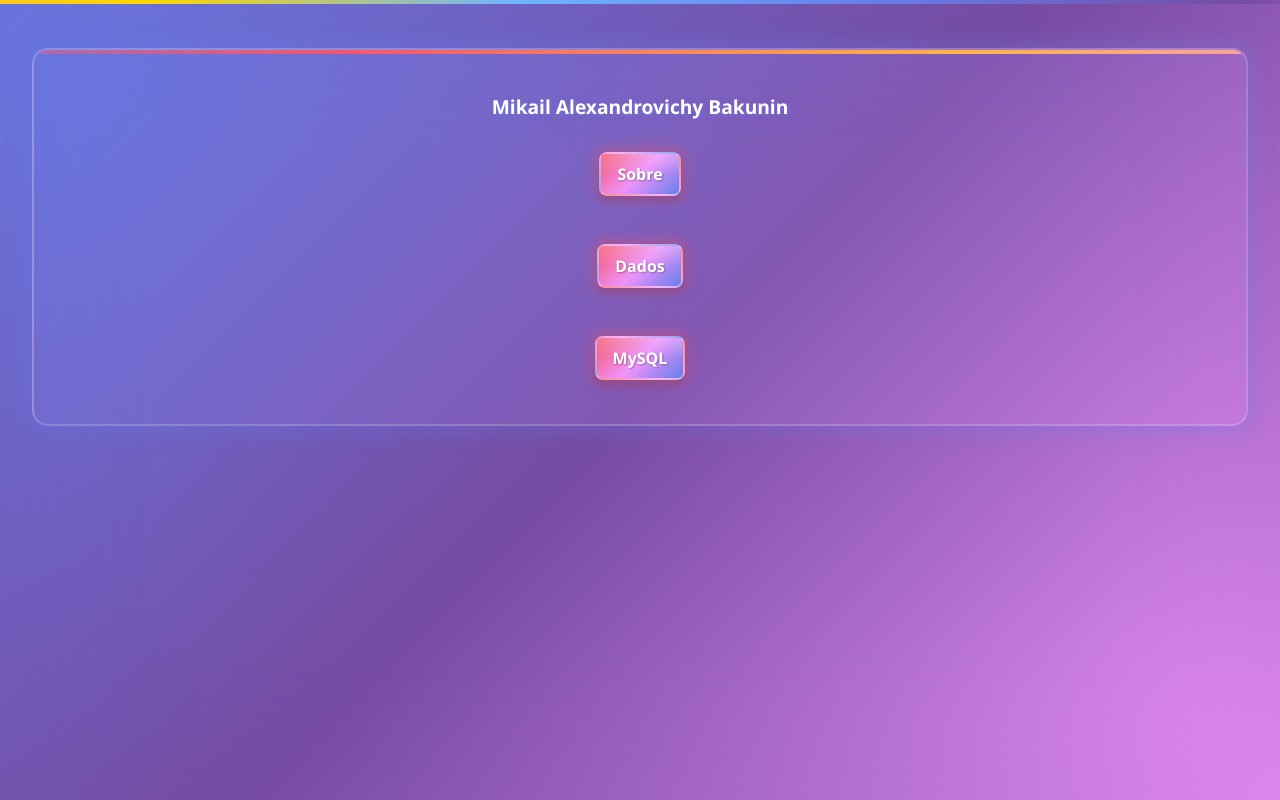
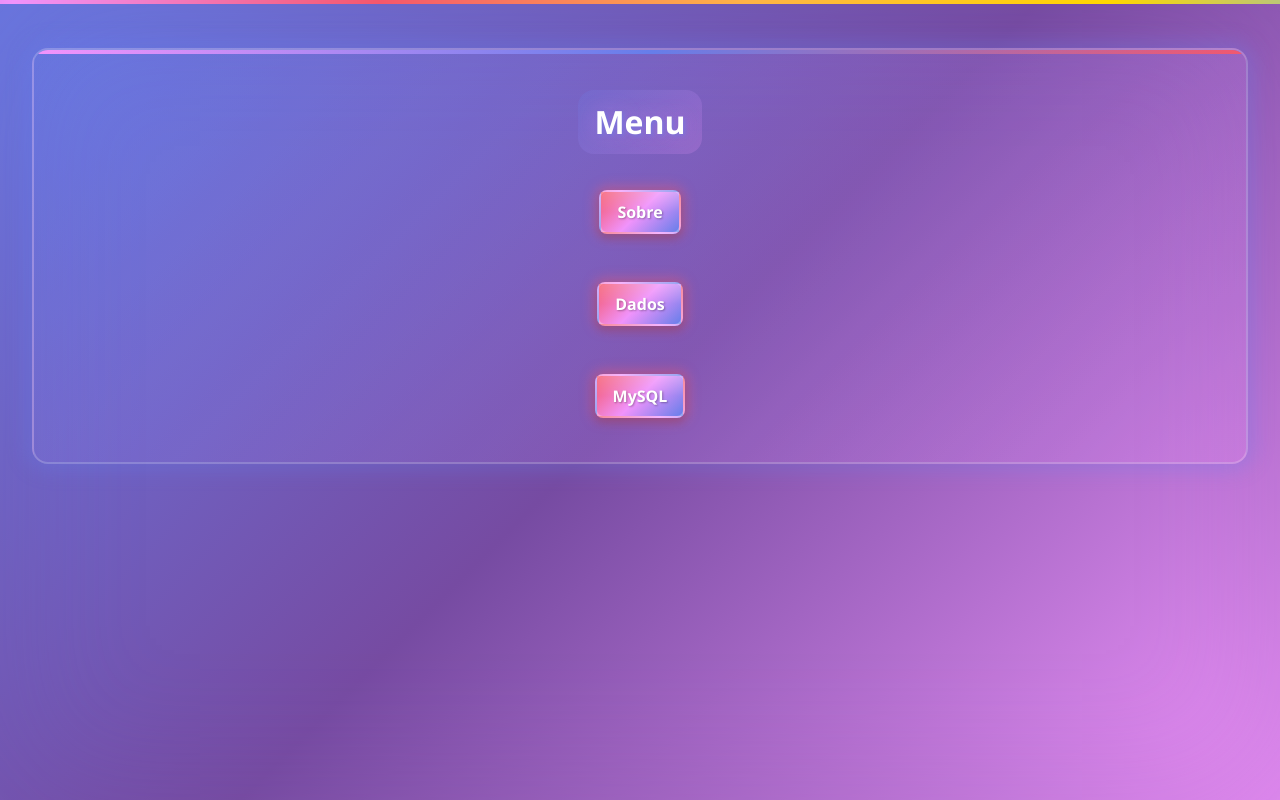
Before and after one commit to ensismoebius/PWIII-B, a React (Vite) app: page / in a window 1280 px wide. Built offline with nearby package versions, Linux system fonts and the light colour scheme.

Commit message:
css exuberante

```diff
--- a/src/pages/index.jsx
+++ b/src/pages/index.jsx
@@ -3,7 +3,7 @@ import { Link } from 'react-router-dom'
 function App() {
   return (
     <div className="exuberant-div">
-      <p className="exuberant-text">Mikail Alexandrovichy Bakunin</p>
+      <h1>Menu</h1>
       <p className="exuberant-links">
         <Link to="/about" className="exuberant-link">Sobre</Link>
         <br />
```
